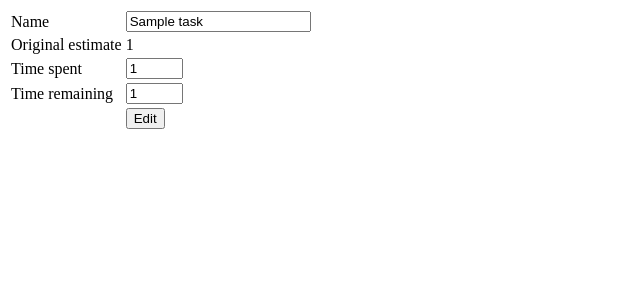
After one commit to timmartin/django_project_manager, a Django app: page /schedule/task/1/edit/ in a window 1280 px wide. The commit adds this page. Shown: the top 300 px of the page, without its empty margins (0-640 px from the left). Run offline with Django 3.2, Linux system fonts and the light colour scheme; tables that the repository leaves empty hold one stand-in row (values such as "Sample post").

Commit message:
Tasks can be edited

```diff
--- /dev/null
+++ b/project_manager/schedule/templates/schedule/edit_task.html
@@ -0,0 +1,38 @@
+<form action="{% url 'schedule:edit_task' task.id %}"
+      method="post">
+  {% csrf_token %}
+
+  <table>
+    <tr>
+      <td>Name</td>
+      <td><input type="text" name="name" value="{{ task.name }}"></td>
+    </tr>
+
+    <tr>
+      <td>Original estimate</td>
+      <td>{{ task.orig_estimate }}</td>
+    </tr>
+
+    <tr>
+      <td>Time spent</td>
+      <td><input type="text"
+		 size="4"
+		 name="days_worked"
+		 value="{{ task.days_worked }}"></td>
+    </tr>
+
+    <tr>
+      <td>Time remaining</td>
+      <td><input type="text"
+		 size="4"
+		 name="estimate_remaining"
+		 value="{{ task.estimate_remaining }}"></td>
+    </tr>
+
+    <tr>
+      <td></td>
+      <td><input type="submit" value="Edit"></td>
+    </tr>
+  </table>
+
+</form>
--- a/project_manager/schedule/urls.py
+++ b/project_manager/schedule/urls.py
@@ -2,6 +2,8 @@ from django.conf.urls import url
 
 from . import views
 
+app_name = 'schedule'
 urlpatterns = [
-    url(r'^$', views.index, name='index')
+    url(r'^$', views.index, name='index'),
+    url(r'^task/(?P<pk>[0-9]+)/edit/$', views.edit_task, name='edit_task')
 ]
--- a/project_manager/schedule/views.py
+++ b/project_manager/schedule/views.py
@@ -1,4 +1,4 @@
-from django.shortcuts import render
+from django.shortcuts import render, redirect, get_object_or_404
 
 from .models import Task
 
@@ -7,3 +7,16 @@ def index(request):
 
     context = {'tasks': tasks}
     return render(request, 'schedule/index.html', context)
+
+def edit_task(request, pk):
+    task = get_object_or_404(Task, pk=pk)
+
+    if request.method == 'POST':
+        task.name = request.POST['name']
+        task.days_worked = request.POST['days_worked']
+        task.estimate_remaining = request.POST['estimate_remaining']
+        task.save()
+        return redirect('schedule:index')
+
+    context = {'task': task}
+    return render(request, 'schedule/edit_task.html', context)
```
Also changed, not shown: project_manager/schedule/templates/schedule/index.html (+11 -0 lines).
